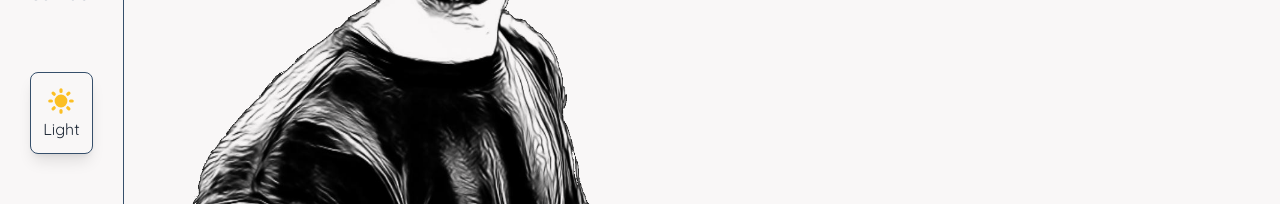
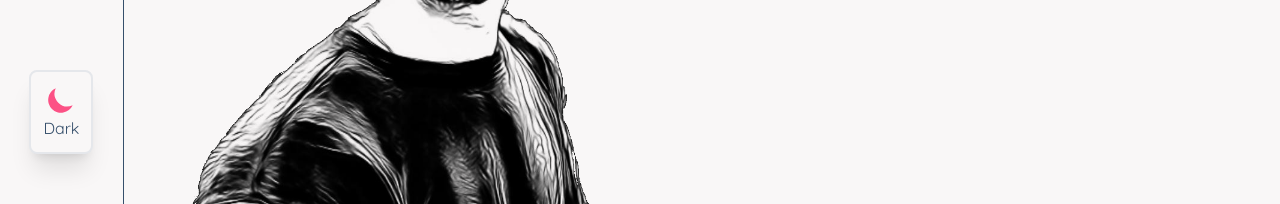
Before and after one commit to HawkieOne/next-portfolio, a Next.js app: page / in a window 1280 px wide. Shown: the part 551-755 px from the top of the page. Built offline with nearby package versions, Linux system fonts and the light colour scheme; what tailwind-group-even-odd would draw is missing.

Commit message:
Change when the icons are shown
When in dark mdoe light mode button is shown and vice versa

```diff
--- a/components/Sidebar/ModeSwitch.tsx
+++ b/components/Sidebar/ModeSwitch.tsx
@@ -1,4 +1,4 @@
-import React, { useEffect } from "react";
+import React, { useEffect, useState } from "react";
 import { motion, useAnimation } from "framer-motion";
 import { useTheme } from "next-themes";
 import { SunIcon, MoonIcon } from "@heroicons/react/solid";
@@ -12,6 +12,8 @@ export default function ModeSwitch() {
     "darkMode",
     initStateIsDarkMode
   );
+
+  const xTheme = (currentTheme === 'dark' ? 'light' : 'dark');
 
   const onButtonClick = () => {
     if (currentTheme === "dark") {
@@ -27,13 +29,13 @@ export default function ModeSwitch() {
     <div className="flex justify-center">
       <button
         onClick={onButtonClick}
-        className="bg-primary border border-secondary p-3 rounded-lg shadow-lg
+        className="bg-primary p-3 rounded-lg shadow-xl border-2 dark:border-1
                   flex flex-col justify-center items-center spaxe-y-2
-                  dark:bg-primary-dark dark:border-accent-dark
+                  dark:bg-secondary dark:border-accent-dark
                   hover:scale-110 hover:border-accent-dark dark:hover:border-highlight"
         title="Press to change mode"
       >
-        {isDarkMode ? (
+        {!isDarkMode ? (
           <motion.div
             initial={{ opacity: 0 }}
             whileInView={{ opacity: 1 }}
@@ -45,7 +47,7 @@ export default function ModeSwitch() {
               mass: 3,
             }}
           >
-            <MoonIcon className="h-8 text-yellow-400" />
+            <MoonIcon className="h-8 text-highlight" />
           </motion.div>
         ) : (
           <motion.div
@@ -59,10 +61,10 @@ export default function ModeSwitch() {
               mass: 3,
             }}
           >
-            <SunIcon className="h-8 text-amber-400" />
+            <SunIcon className="h-8 text-accent" />
           </motion.div>
         )}
-        <p className="capitalize">{currentTheme}</p>
+        <p className="capitalize text-secondary dark:text-secondary-dark">{xTheme}</p>
       </button>
     </div>
   );
```
